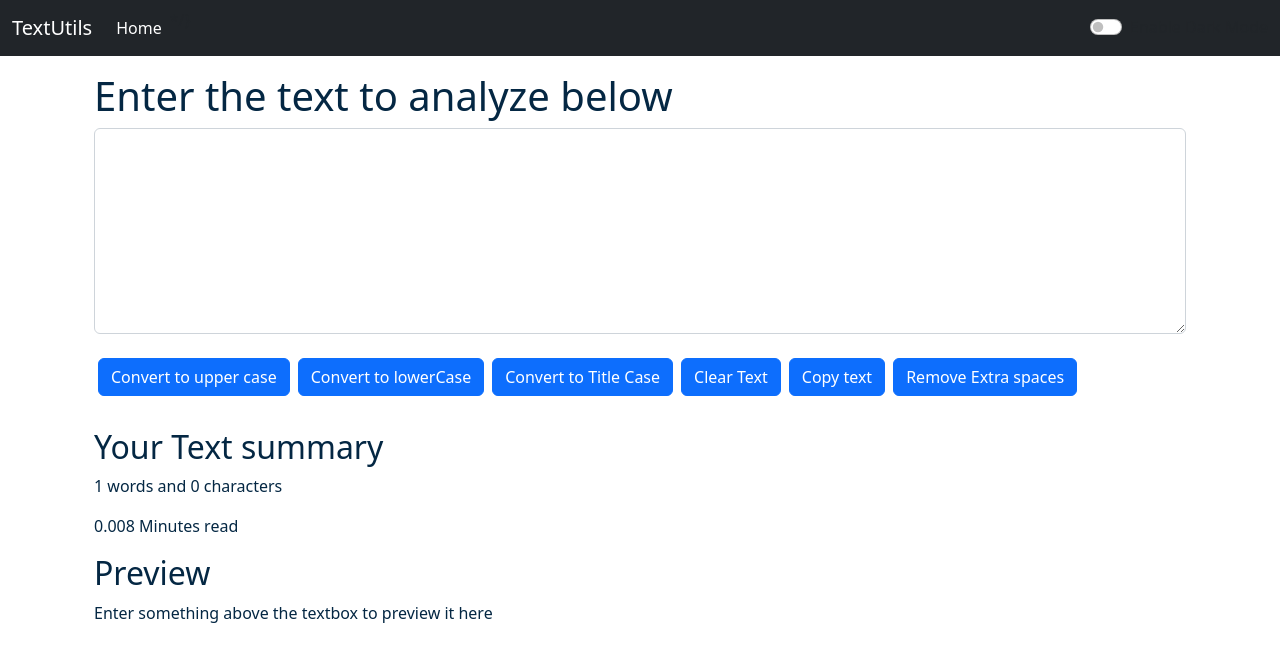
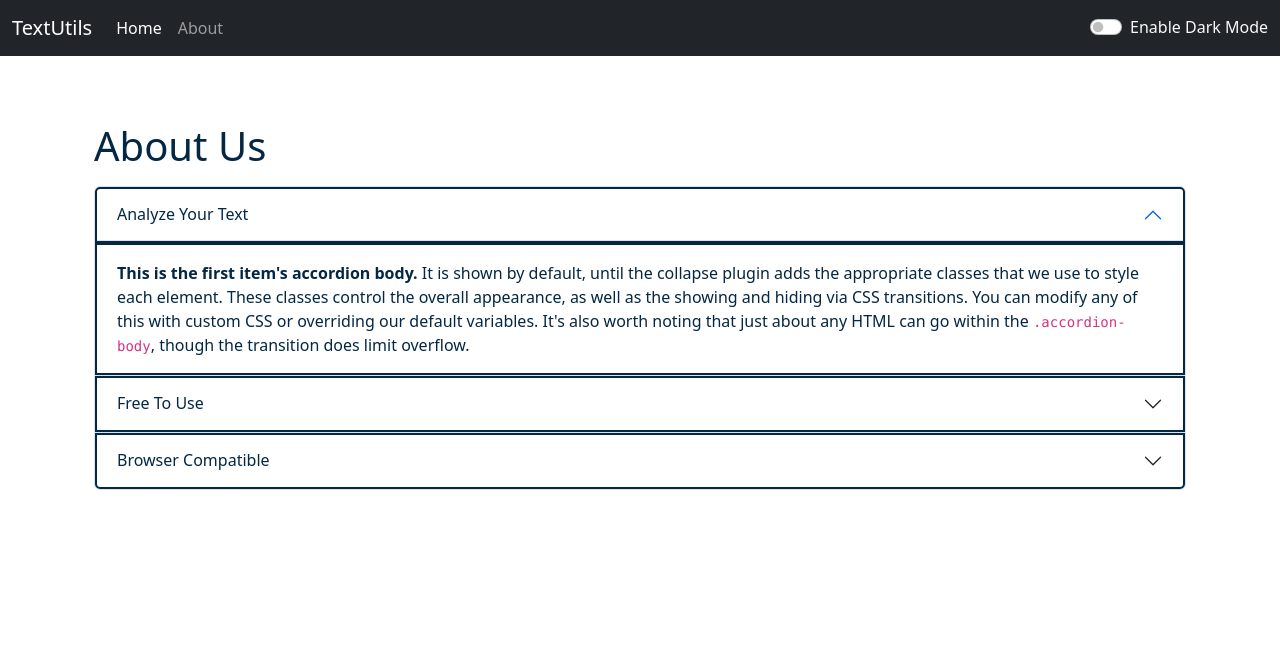
Before and after one commit to AbdulBasit2733/TextUtils, a React (Create React App) app: page /about in a window 1280 px wide. Shown: the top 662 px of the page. Built offline with nearby package versions, Linux system fonts and the light colour scheme.

Commit message:
Fixes bugsadn finalized

```diff
--- a/package.json
+++ b/package.json
@@ -1,5 +1,4 @@
 {
-  "homepage": "https://abdulbasit2733.github.io/TextUtils",
   "name": "textutils",
   "version": "0.1.0",
   "private": true,
@@ -7,7 +6,6 @@
     "@testing-library/jest-dom": "^5.16.5",
     "@testing-library/react": "^13.4.0",
     "@testing-library/user-event": "^13.5.0",
-    "gh-pages": "^5.0.0",
     "localforage": "^1.10.0",
     "match-sorter": "^6.3.1",
     "react": "^18.2.0",
@@ -18,8 +16,6 @@
     "web-vitals": "^2.1.4"
   },
   "scripts": {
-    "predeploy": "npm run build",
-    "deploy": "gh-pages -d build",
     "start": "react-scripts start",
     "build": "react-scripts build",
     "test": "react-scripts test",
--- a/public/index.html
+++ b/public/index.html
@@ -7,7 +7,8 @@
     <meta name="theme-color" content="#000000" />
     <meta
       name="description"
-      content="TextUtils is a utility which can be used to manipulate your text in the way you want."
+      content="TextUtils is a word counter and a character counter utility which can be used to manipulate your text in the way you want.
+      You can remove extra spaces, copy the manipulated text as well as convert your text from upper case to lowercase and lowercase to uppercase."
     />
     <link rel="apple-touch-icon" href="%PUBLIC_URL%/logo192.png" />
     <!--
@@ -30,7 +31,7 @@
       integrity="sha384-rbsA2VBKQhggwzxH7pPCaAqO46MgnOM80zW1RWuH61DGLwZJEdK2Kadq2F9CUG65"
       crossorigin="anonymous"
     />
-    <title>TextUtils - Home</title>
+    <title>TextUtils - Word counter | character counter | lowercase to uppercase | uppercase to lowercase</title>
   </head>
 
   <body>
--- a/src/App.js
+++ b/src/App.js
@@ -1,12 +1,12 @@
 import { useState } from "react";
 import "./App.css";
-// import About from "./components/About";
+import About from "./components/About";
 import Navbar from "./components/Navbar";
 import TextForm from "./components/TextForm";
 import Alert from "./components/Alert";
 
-// import { BrowserRouter as Router } from "react-router-dom";
-// import { Routes, Route } from "react-router-dom";
+import { BrowserRouter as Router } from "react-router-dom";
+import { Routes, Route } from "react-router-dom";
 
 function App() {
   const [mode, setMode] = useState("light");
@@ -30,33 +30,34 @@ function App() {
     } else {
       setMode("light");
       document.body.style.backgroundColor = "white";
+
       showAlert("Dark mode Has Been Disabled", "warning");
     }
   };
 
   return (
     <>
-      {/* <Router> */}
+      <Router>
         <Navbar title="TextUtils" mode={mode} toggleMode={toggleMode} />
         <Alert alert={alert} />
         <div className="container my-3">
-        {/* https://stackoverflow.com/questions/63124161/attempted-import-error-switch-is-not-exported-from-react-router-dom */}
-          {/* <Routes> */}
-            {/* <Route exact path="/about" element={<About />} /> */}
-            {/* <Route
+          {/* https://stackoverflow.com/questions/63124161/attempted-import-error-switch-is-not-exported-from-react-router-dom */}
+          <Routes>
+            <Route exact path="/about" element={<About mode={mode} />} />
+            <Route
               exact
               path="/"
-              element={ */}
+              element={
                 <TextForm
                   showAlert={showAlert}
-                  heading="Enter the text to analyze below"
+                  heading="Try TextUtils - Word Counter, Character Counter"
                   mode={mode}
                 />
-              {/* }
+              }
             />
-          </Routes> */}
+          </Routes>
         </div>
-      {/* </Router> */}
+      </Router>
     </>
   );
 }
--- a/src/components/About.js
+++ b/src/components/About.js
@@ -1,35 +1,21 @@
-import React, { useState } from "react";
+import React  from "react";
 
-export default function About() {
-  let [myStyle, setMyStyle] = useState({
-    color: "black",
-    backgroundColor: "white",
+export default function About(props) {
+  // let [myStyle, setMyStyle] = useState({
+  //   color: "black",
+  //   backgroundColor: "white",
 
-  });
+  // });
 
-  const [btnText, setBtnText] = useState("Enable Dark Mode")
-
-  const toggleStyle = ()=>{
-    if(myStyle.color === 'black'){
-        setMyStyle({
-            color:'white',
-            backgroundColor:'black',
-            border:'1px solid white'
-        })
-        setBtnText("Enable Light Mode")
-    }else{
-        setMyStyle({
-            color:'black',
-            backgroundColor:'white'
-        })
-        setBtnText("Enable Dark Mode")
-    }
+  let myStyle = {
+    color:props.mode==='dark'?'white':'#042743',
+    backgroundColor:props.mode==='dark'?'rgba(36 74 104':'white',
+    border:'2px solid',
+    borderColor:props.mode==='dark'?'white':'#042743'
   }
-
-
   return (
     <>
-      <div className="container" style={myStyle}>
+      <div className="container" style={{color:props.mode==='dark'?'white':'#042743'}}>
         <h1 className="my-3">About Us</h1>
         <div className="accordion" id="accordionExample">
           <div className="accordion-item">
@@ -43,7 +29,7 @@ export default function About() {
                 aria-expanded="true"
                 aria-controls="collapseOne"
               >
-                Accordion Item #1
+                Analyze Your Text
               </button>
             </h2>
             <div
@@ -76,7 +62,7 @@ export default function About() {
                 aria-expanded="false"
                 aria-controls="collapseTwo"
               >
-                Accordion Item #2
+                Free To Use
               </button>
             </h2>
             <div
@@ -109,7 +95,7 @@ export default function About() {
                 aria-expanded="false"
                 aria-controls="collapseThree"
               >
-                Accordion Item #3
+                Browser Compatible
               </button>
             </h2>
             <div
@@ -133,11 +119,6 @@ export default function About() {
           </div>
         </div>
       </div>
-      <div className="container my-2">
-        <button type="button" className="btn btn-primary" onClick={toggleStyle}>
-          {btnText}
-        </button>
-      </div>
     </>
   );
 }
--- a/src/components/Alert.js
+++ b/src/components/Alert.js
@@ -1,15 +1,19 @@
 import React from "react";
 
 export default function Alert(props) {
+
   return (
-    props.alert && (
+    <div style={{ height: "50px" }}>
+      {props.alert &&
       <div
-        className={"alert alert-$ {props.alert.type} alert-dismissible fade show"}
+        className={
+          'alert alert- $ {props.alert.type} alert-dismissible fade show '
+        }
         role="alert"
       >
         <strong>{props.alert.type}</strong>:{props.alert.msg}
+      </div>}
+    </div>
+  )
 
-      </div>
-    )
-  );
 }
--- a/src/components/Navbar.js
+++ b/src/components/Navbar.js
@@ -1,18 +1,18 @@
 /* eslint-disable no-template-curly-in-string */
 import React from "react";
 import PropTypes from "prop-types";
-// import { Link } from "react-router-dom";
+import { Link } from "react-router-dom";
 
 export default function Navbar(props) {
   return (
-    <nav className={'navbar navbar-expand-lg navbar-dark bg-dark'}>
+    <nav className={"navbar navbar-expand-lg navbar-dark bg-dark"}>
       <div className="container-fluid">
-        <a className="navbar-brand" href="/">
+        {/* <a className="navbar-brand" href="/">
           {props.title}
-        </a>
-        {/* <Link className="navbar-brand" to="/">
+        </a> */}
+        <Link className="navbar-brand" to="/">
           {props.title}
-        </Link> */}
+        </Link>
         <button
           className="navbar-toggler"
           type="button"
@@ -27,21 +27,21 @@ export default function Navbar(props) {
         <div className="collapse navbar-collapse" id="navbarSupportedContent">
           <ul className="navbar-nav me-auto mb-2 mb-lg-0">
             <li className="nav-item">
-              <a className="nav-link active" aria-current="page" href="/">
+              {/* <a className="nav-link active" aria-current="page" href="/">
                 Home
-              </a>
-              {/* <Link className="nav-link active" aria-current="page" to="/">
+              </a> */}
+              <Link className="nav-link active" aria-current="page" to="/">
                 Home
-              </Link> */}
+              </Link>
             </li>
-            {/* <li className="nav-item">
-              <a className="nav-link" href="/about">
+            <li className="nav-item">
+              {/* <a className="nav-link" href="/about">
                 {props.aboutText}
-              </a>
-              {/* <Link className="nav-link" to="/about">
+              </a> */}
+              <Link className="nav-link" to="/about">
                 {props.aboutText}
-              </Link> */}
-            {/* </li> */} */}
+              </Link>
+            </li>
           </ul>
           {/* <form className="d-flex">
             <input
@@ -54,7 +54,11 @@ export default function Navbar(props) {
               Search
             </button>
           </form> */}
-          <div className={"form-check form-switch text-${props.mode==='light'?'dark':'light'}"}>
+          <div
+            className={
+              "form-check form-switch text-${props.mode==='light'?'dark':'light'}"
+            }
+          >
             <input
               className="form-check-input"
               type="checkbox"
@@ -62,7 +66,7 @@ export default function Navbar(props) {
               onClick={props.toggleMode}
             />
             <label
-              className={"form-check-label text"}
+              className={"form-check-label text-light"}
               htmlFor="flexSwitchCheckDefault"
             >
               Enable Dark Mode
--- a/src/components/TextForm.js
+++ b/src/components/TextForm.js
@@ -38,77 +38,104 @@ export default function TextForm(props) {
   const handleCopy = () => {
     var text = document.getElementById("myBox");
     text.select();
+
     navigator.clipboard.writeText(text.value);
+    document.getSelection().removeAllRanges();
     props.showAlert("Copy to clipboard", "success");
-  }
+  };
 
-  const handleExtraSpaces = ()=> {
+  const handleExtraSpaces = () => {
     let newText = text.split(/[ ]+/);
     setText(newText.join(" "));
     props.showAlert("Extra spaces has been removed", "success");
-  }
-
+  };
 
   const [text, setText] = useState("");
   // text="new text"; // Wrong way to do it
   //setText("New Text"); // Correct way to change the state
   return (
     <>
-      <div className="container" style={{color:props.mode==='dark'?'white':'#042743'}}>
-        <h1>{props.heading}</h1>
+      <div
+        className="container"
+        style={{ color: props.mode === "dark" ? "white" : "#042743" }}
+      >
+        <h1 className="mb-4">{props.heading}</h1>
         <div className="mb-3">
           <textarea
             className="form-control"
             id="myBox"
             rows="8"
             value={text}
-            style={{backgroundColor:props.mode==='dark'?'grey':'white',color:props.mode==='dark'?'white':'black'}}
-
+            style={{
+              backgroundColor: props.mode === "dark" ? "#13466e" : "white",
+              color: props.mode === "dark" ? "white" : "black",
+            }}
             onChange={handleOnChange}
           ></textarea>
         </div>
-        <button className="button btn btn-primary mx-1" onClick={handleUpClick}>
+        <button
+          disabled={text.length === 0}
+          className="button btn btn-primary mx-1 my-2"
+          onClick={handleUpClick}
+        >
           Convert to upper case
         </button>
         <button
-          className="button btn btn-primary mx-1"
+          disabled={text.length === 0}
+          className="button btn btn-primary mx-1 my-2"
           onClick={handleLowClick}
         >
           Convert to lowerCase
         </button>
         <button
-          className="button btn btn-primary mx-1"
+          disabled={text.length === 0}
+          className="button btn btn-primary mx-1 my-2"
           onClick={handleTitleCaseClick}
         >
           Convert to Title Case
         </button>
         <button
-          className="button btn btn-primary mx-1"
+          disabled={text.length === 0}
+          className="button btn btn-primary mx-1 my-2"
           onClick={handleTextClear}
         >
           Clear Text
         </button>
         <button
-          className="button btn btn-primary mx-1"
+          disabled={text.length === 0}
+          className="button btn btn-primary mx-1 my-2"
           onClick={handleCopy}
         >
           Copy text
         </button>
         <button
+          disabled={text.length === 0}
           className="button btn btn-primary mx-1 my-2"
           onClick={handleExtraSpaces}
         >
           Remove Extra spaces
         </button>
       </div>
-      <div className="container my-4" style={{color:props.mode==='dark'?'white':'#042743'}}>
+      <div
+        className="container my-4"
+        style={{ color: props.mode === "dark" ? "white" : "#042743" }}
+      >
         <h2>Your Text summary</h2>
         <p>
-          {text.split(" ").length} words and {text.length} characters
+          {
+            text.split(" ").filter((element) => {
+              return element.length !== 0;
+            }).length
+          }{" "}
+          words and {text.length} characters
         </p>
         <p>{0.008 * text.split(" ").length} Minutes read</p>
         <h2>Preview</h2>
-        <p>{text.length>0?text:"Enter something above the textbox to preview it here"}</p>
+        <p>
+          {text.length > 0
+            ? text
+            : "Nothing to preview"}
+        </p>
       </div>
     </>
   );
```
Also changed, not shown: 1 other file (tests, documents, lock files or other folders).
